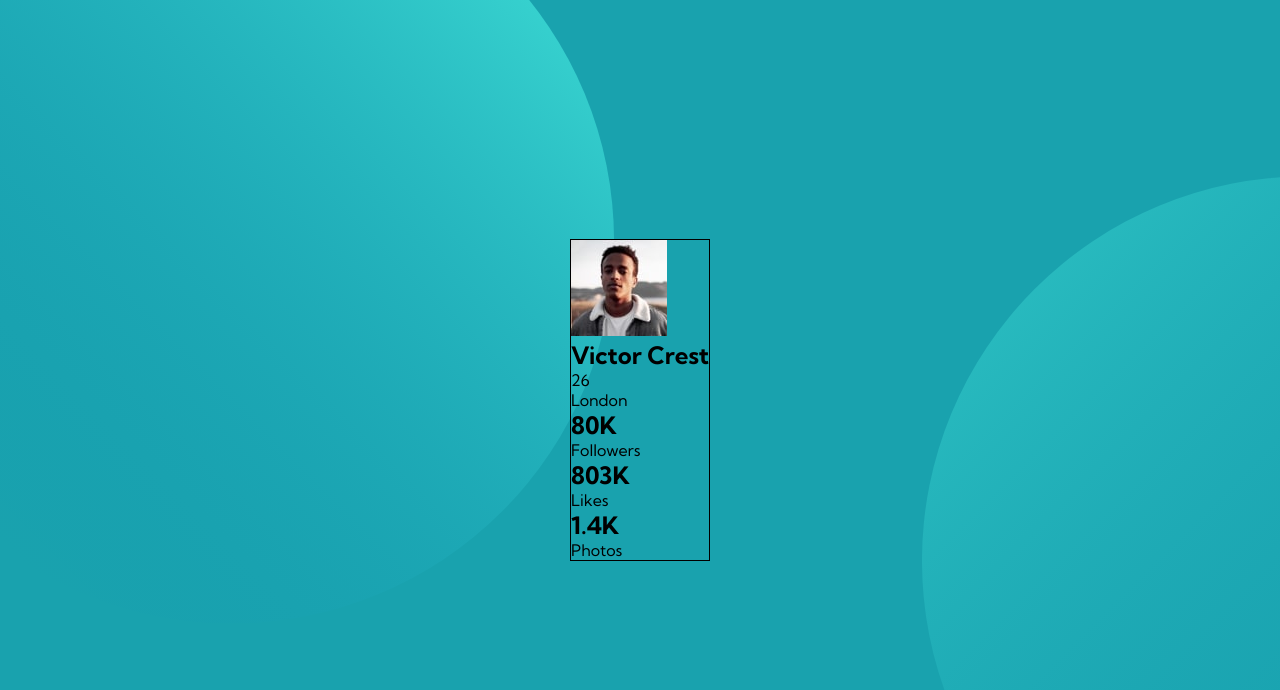
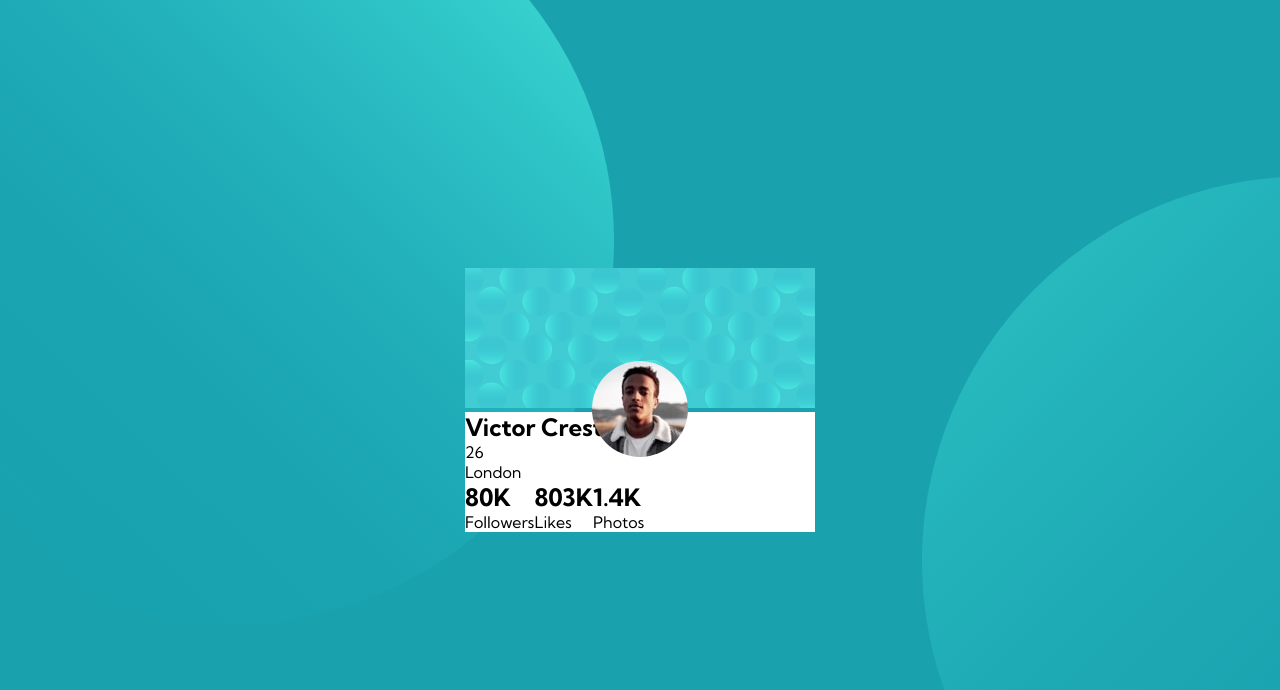
Before and after one commit to ChrisCablish/profile-card-component, a plain HTML site: page index.html in a window 1280 px wide. Drawn offline with Linux system fonts and the light colour scheme.

Commit message:
position profile image

```diff
--- a/index.html
+++ b/index.html
@@ -21,7 +21,9 @@
 
 
   <main>
-    <section class="abstract-image"></section>
+    <!--<section class="abstract-image"></section>-->
+    <img src="images/bg-pattern-card.svg" alt="abstract pattern">
+
     <section class="profile-info">
       <img src="images/image-victor.jpg" alt="Victor">
       <h1>Victor Crest</h1>
--- a/style.css
+++ b/style.css
@@ -29,10 +29,33 @@ body {
     justify-content: center;
 }
 main {
-    border: 1px solid black;
 
 
+
+    display: inline-block;
+
 }
+
+.profile-stats {
+    display: flex;
+    background-color: white;
+
+}
+
+.profile-info {
+    position: relative;
+    background-color: white;
+}
+
+.profile-info img {
+    position: absolute;
+    top: -50%;
+    left: 50%;
+    transform: translate(-50%, -1em);
+    border-radius: 50%;
+}
+
+
 /*BACKGROUND*/
 
 .background-container {
```
